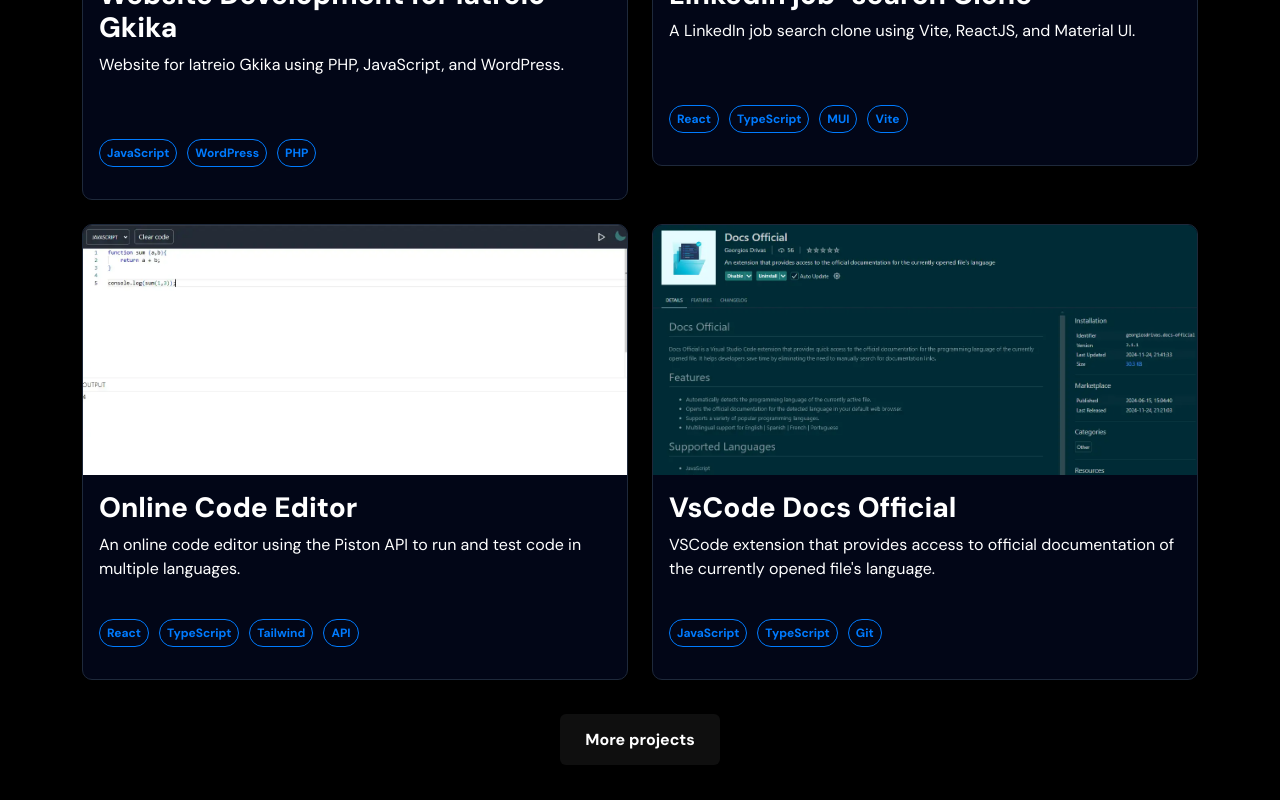
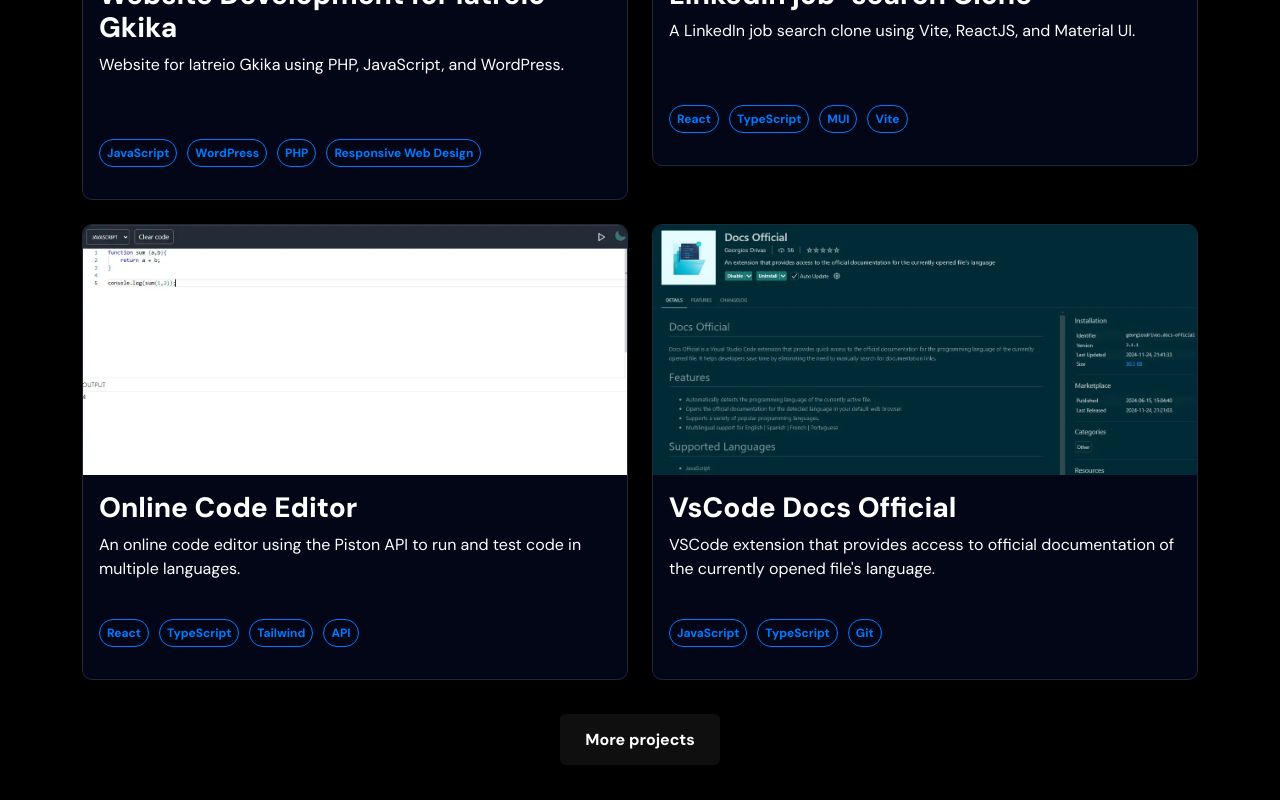
Before and after one commit to GeorgiosDrivas/portfolio, a React (Vite) app: page / in a window 1280 px wide. Shown: the part 2592-3392 px from the top of the page. Built offline with nearby package versions, Linux system fonts and the light colour scheme.

Commit message:
Change project skills

```diff
--- a/src/constants/projectsConstants.ts
+++ b/src/constants/projectsConstants.ts
@@ -1,4 +1,9 @@
-export const doctor = ["JavaScript", "WordPress", "PHP"];
+export const doctor = [
+  "JavaScript",
+  "WordPress",
+  "PHP",
+  "Responsive Web Design",
+];
 export const linkedin = ["React", "TypeScript", "MUI", "Vite"];
 export const codeEditor = ["React", "TypeScript", "Tailwind", "API"];
 export const DocsOfficial = ["JavaScript", "TypeScript", "Git"];
```
